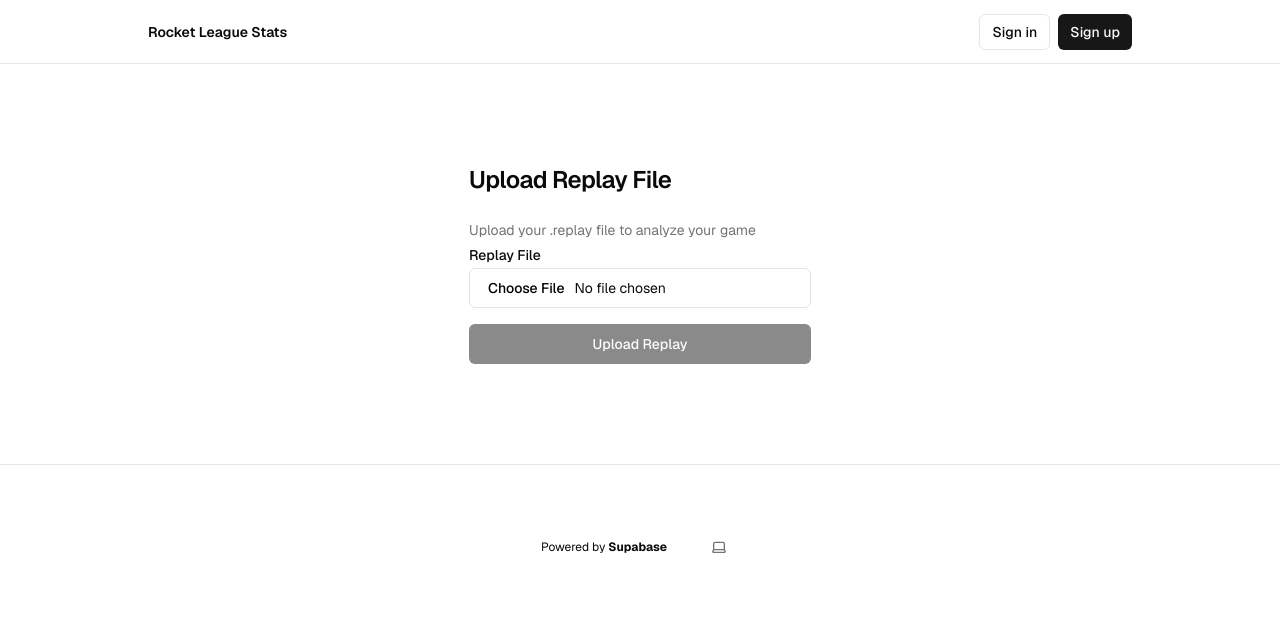
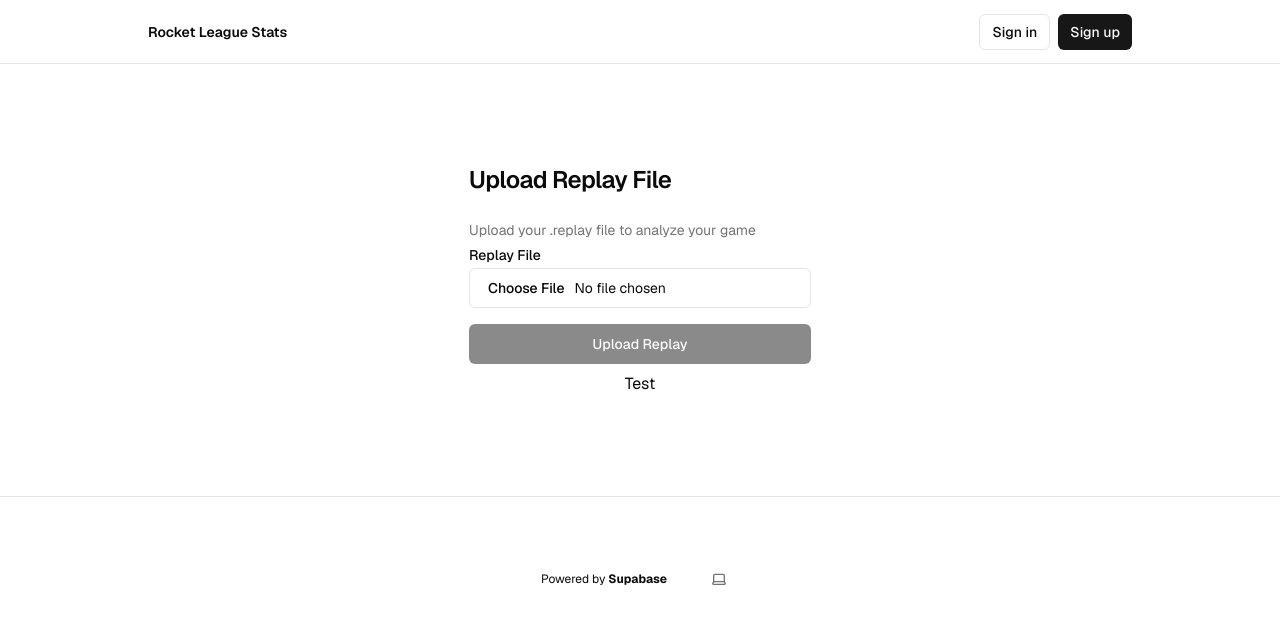
Before and after one commit to smanzler/stats-website, a Next.js app: page /protected/upload in a window 1280 px wide. Shown: the top 624 px of the page. Built offline with nearby package versions, Linux system fonts and the light colour scheme; no server answers.

Commit message:
added test button

```diff
--- a/components/upload-replay-form.tsx
+++ b/components/upload-replay-form.tsx
@@ -26,6 +26,7 @@ export default function UploadReplayForm() {
   };
 
   return (
+    <>
       <form action={uploadReplayAction} className="flex flex-col gap-4">
         <div className="grid w-full max-w-sm items-center gap-1.5">
           <label
@@ -64,5 +65,17 @@ export default function UploadReplayForm() {
           )}
         </button>
       </form>
+
+      <button
+        onClick={async () => {
+          const res = await fetch(`${process.env.NEXT_PUBLIC_API_URL}`, {
+            method: "GET",
+          });
+          console.log(await res.json());
+        }}
+      >
+        Test
+      </button>
+    </>
   );
 }
```
Lines whose indentation alone changed are shown as unchanged.
